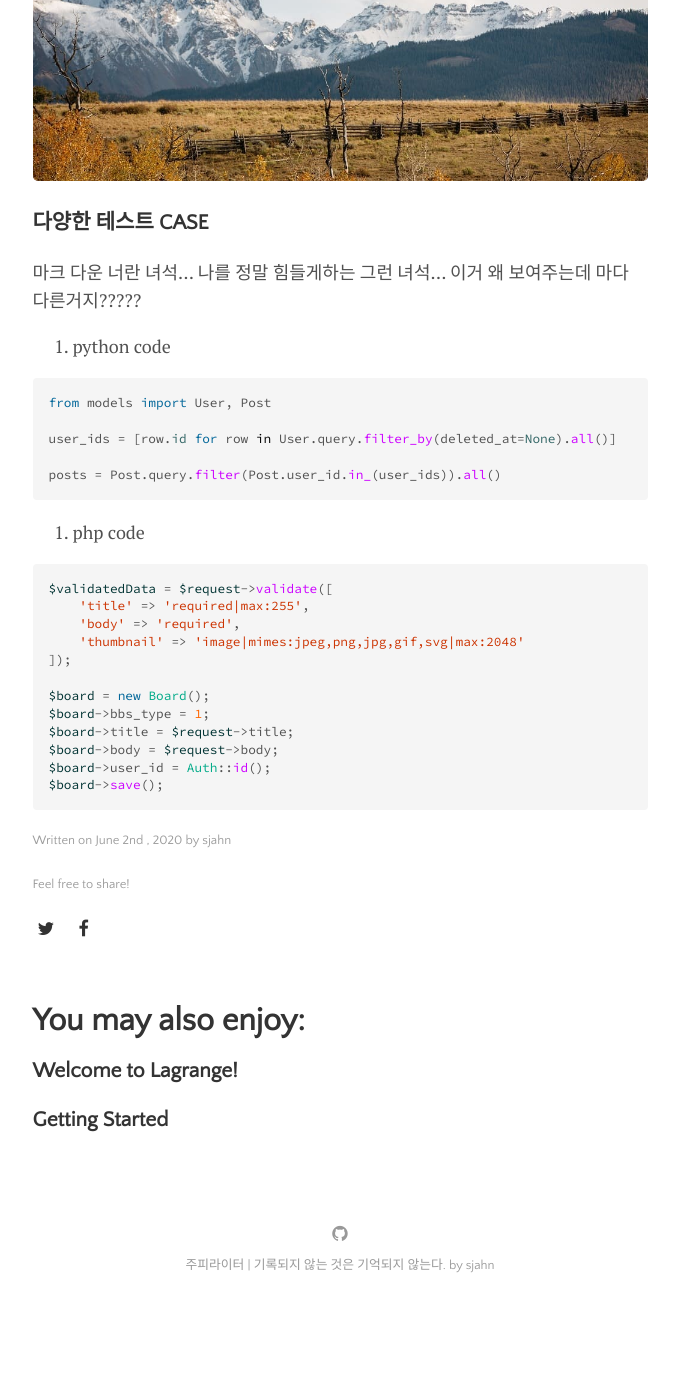
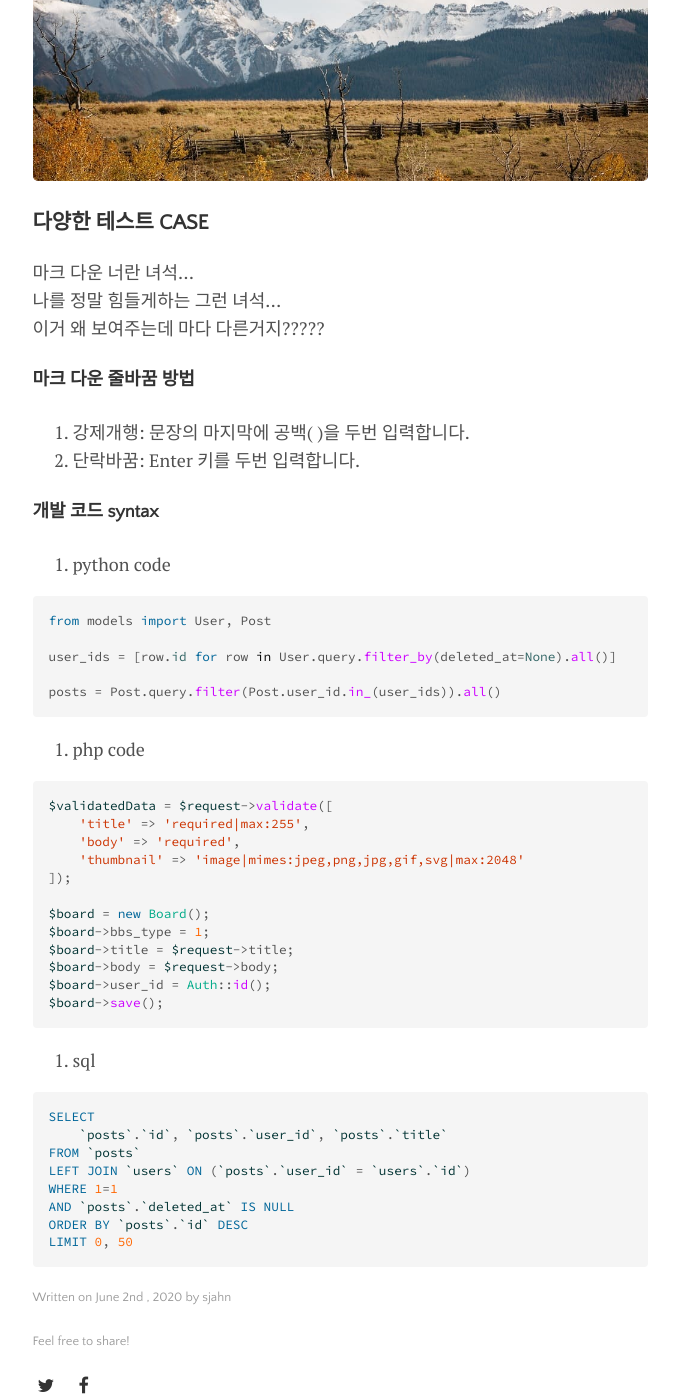
Before and after one commit to asj214/asj214.github.io, a Jekyll site: the page built from _posts/2020-06-02-example.md, in a window 1280 px wide and 1400 px high, scrolled down 398 px. Shown: the whole window, without its empty margins (300-979 px from the left). Built offline with Jekyll 4.4.1, drawn with Linux system fonts in a browser that asks for light colours; before the commit the page ends 1709 px from its top, so only the background shows below that.

Commit message:
markdown syntax

````diff
--- a/_posts/2020-06-02-example.md
+++ b/_posts/2020-06-02-example.md
@@ -12,6 +12,13 @@ image: mountains.jpg
 마크 다운 너란 녀석...
 나를 정말 힘들게하는 그런 녀석...
 이거 왜 보여주는데 마다 다른거지?????
+
+#### 마크 다운 줄바꿈 방법
+1. 강제개행: 문장의 마지막에 공백( )을 두번 입력합니다.
+2. 단락바꿈: Enter 키를 두번 입력합니다.
+
+
+#### 개발 코드 syntax
 
 1. python code
 
@@ -39,3 +46,16 @@ $board->body = $request->body;
 $board->user_id = Auth::id();
 $board->save();
 ```
+
+3. sql
+
+```sql
+SELECT
+    `posts`.`id`, `posts`.`user_id`, `posts`.`title`
+FROM `posts`
+LEFT JOIN `users` ON (`posts`.`user_id` = `users`.`id`)
+WHERE 1=1
+AND `posts`.`deleted_at` IS NULL
+ORDER BY `posts`.`id` DESC
+LIMIT 0, 50
+```
````
